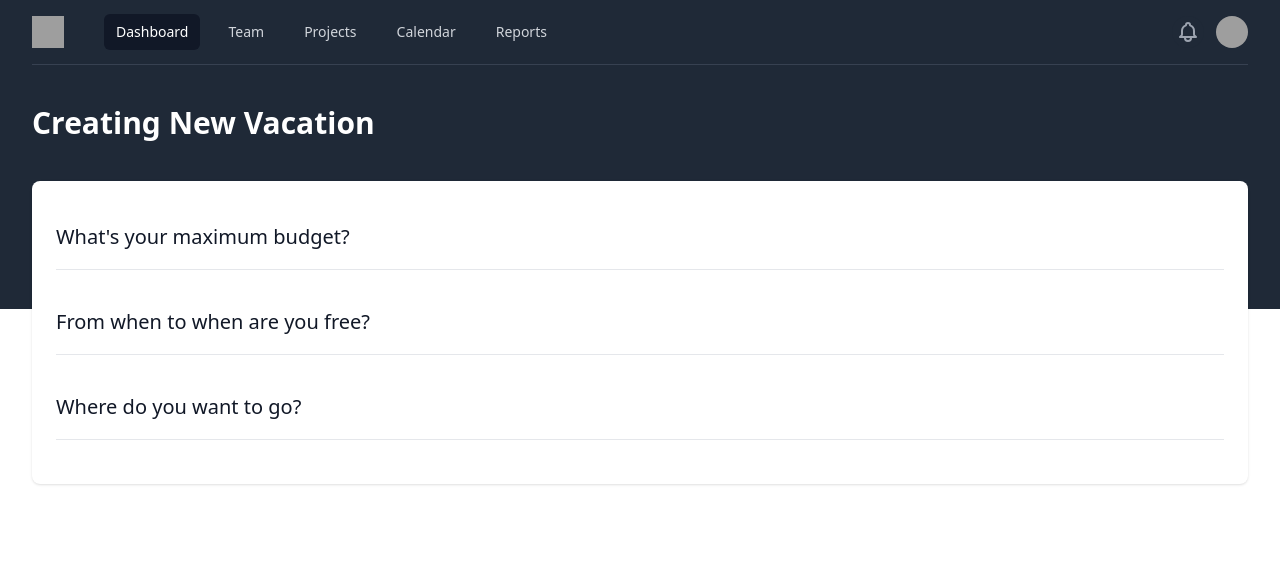
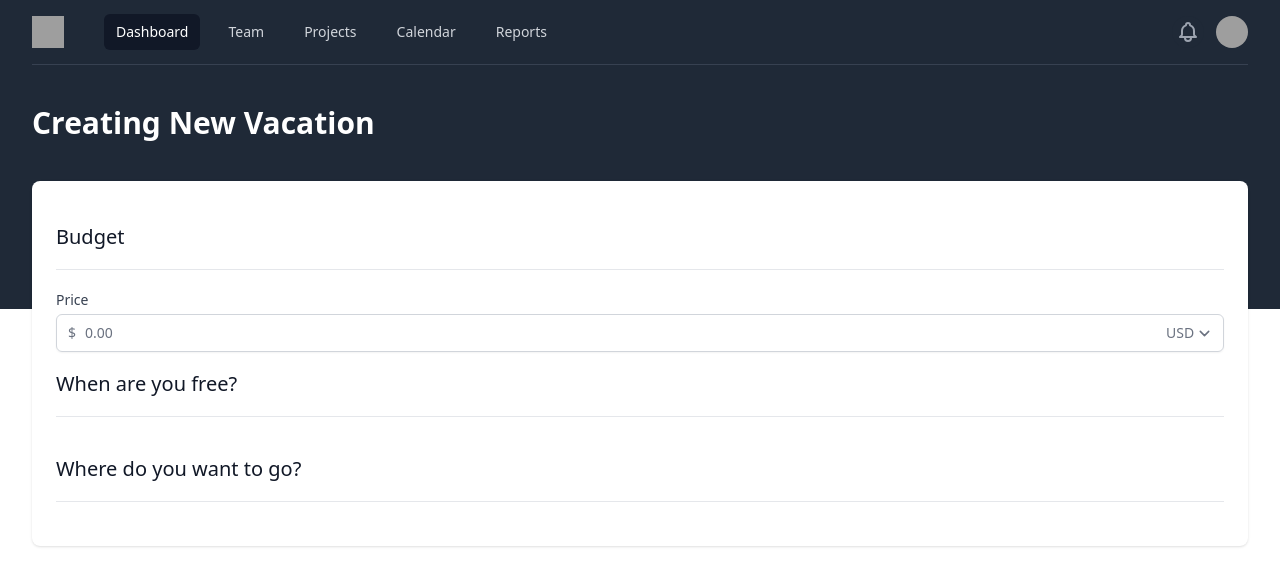
Before and after one commit to leondeklerk/0creativity-front-end, a Nuxt app: page /NewVacation in a window 1280 px wide. Shown: the top 586 px of the page. Built offline with nearby package versions, Linux system fonts and the light colour scheme; grey boxes are pictures that could not be loaded.

Commit message:
Price input to NewVacation

```diff
--- /dev/null
+++ b/components/input/Price.vue
@@ -0,0 +1,19 @@
+<template>
+  <div>
+    <label for="price" class="block text-sm font-medium text-gray-700">Price</label>
+    <div class="mt-1 relative rounded-md shadow-sm">
+      <div class="absolute inset-y-0 left-0 pl-3 flex items-center pointer-events-none">
+        <span class="text-gray-500 sm:text-sm"> $ </span>
+      </div>
+      <input type="text" name="price" id="price" class="focus:ring-indigo-500 focus:border-indigo-500 block w-full pl-7 pr-12 sm:text-sm border-gray-300 rounded-md" placeholder="0.00" />
+      <div class="absolute inset-y-0 right-0 flex items-center">
+        <label for="currency" class="sr-only">Currency</label>
+        <select id="currency" name="currency" class="focus:ring-indigo-500 focus:border-indigo-500 h-full py-0 pl-2 pr-7 border-transparent bg-transparent text-gray-500 sm:text-sm rounded-md">
+          <option>USD</option>
+          <option>CAD</option>
+          <option>EUR</option>
+        </select>
+      </div>
+    </div>
+  </div>
+</template>
--- a/pages/NewVacation.vue
+++ b/pages/NewVacation.vue
@@ -1,8 +1,9 @@
 <template>
     <div class="bg-white h-screen">
         <dark-nav-with-overlap title="Creating New Vacation">
-            <section-heading-simple>What's your maximum budget?</section-heading-simple>
-            <section-heading-simple>From when to when are you free?</section-heading-simple>
+            <section-heading-simple>Budget</section-heading-simple>
+            <input-price /> <!-- Why doesn't this show up? -->
+            <section-heading-simple>When are you free?</section-heading-simple>
             <section-heading-simple>Where do you want to go?</section-heading-simple>
         </dark-nav-with-overlap>
     </div>
```
